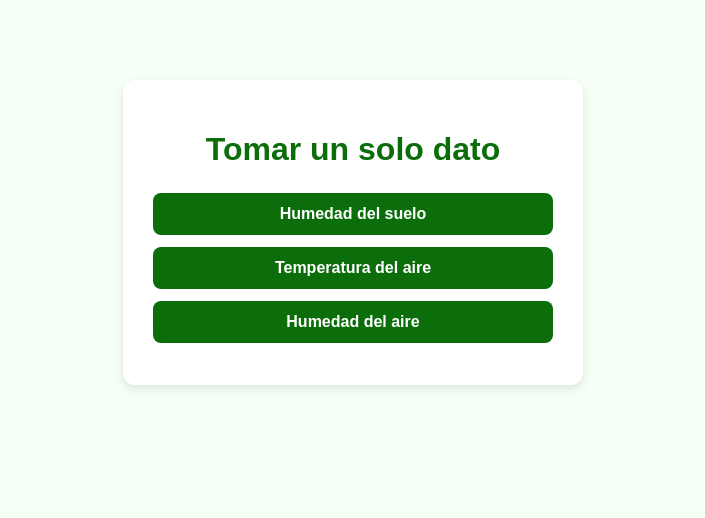
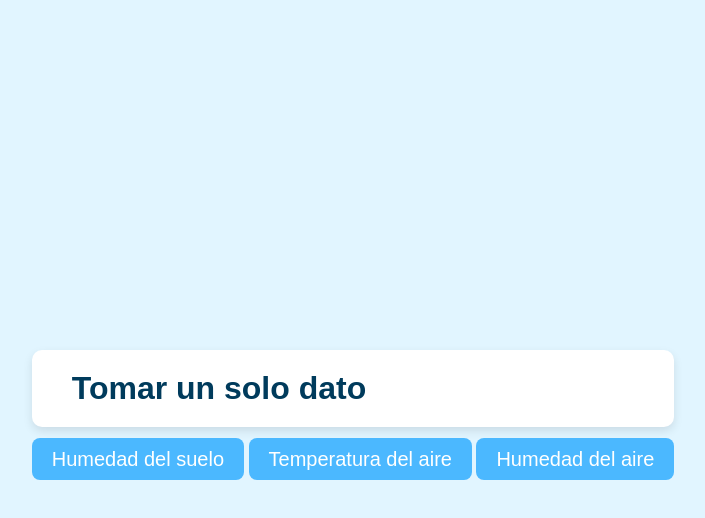
Before and after one commit to ValentinCangas/huerta2025, a plain HTML site: page index.html in a window 1280 px wide. Shown: the whole page, without its empty margins (287-992 px from the left). Drawn offline with Linux system fonts and the light colour scheme.

Commit message:
Update style.css

```diff
--- a/style.css
+++ b/style.css
@@ -1,44 +1,35 @@
-/* Estilo general */
+
         body {
             margin: 0;
             padding: 0;
             font-family: Arial, Helvetica, sans-serif;
-    background: #f5fff5;        /* Blanco verdoso */
-    color: #1a4d1a;             /* Verde oscuro */
+            background: #e1f5ff; /* azul cielo claro */
+            color: #003b5c; /* azul más oscuro para contraste */
+            display: flex;
+            justify-content: center;
+            align-items: center;
+            height: 100vh;
+            flex-direction: column;
         }
 
-/* Contenedor principal */
-.form {
-    max-width: 400px;
-    margin: 80px auto;
-    padding: 30px;
-    background: #ffffff;        /* Blanco */
-    border-radius: 12px;
+        h1 {
+            background: white;
+            padding: 20px 40px;
+            border-radius: 10px;
             box-shadow: 0 4px 10px rgba(0,0,0,0.1);
-    text-align: center;
         }
 
-/* Título */
-h1.datos {
-    margin-bottom: 25px;
-    color: #0b6e0b;             /* Verde vibrante */
+        a {
+            margin-top: 20px;
+            text-decoration: none;
+            font-size: 20px;
+            color: white;
+            background: #4bb8ff; /* azul cielo */
+            padding: 10px 20px;
+            border-radius: 8px;
+            transition: 0.3s;
         }
 
-/* Enlaces */
-a {
-    display: block;
-    margin: 12px 0;
-    padding: 12px;
-    text-decoration: none;
-    background: #0b6e0b;
-    color: white;
-    font-weight: bold;
-    border-radius: 8px;
-    transition: 0.3s ease;
+        a:hover {
+            background: #0094e0;
         }
-
-/* Hover */
-a:hover {
-    background: #0e8e0e;        /* Verde más brillante */
-    transform: scale(1.05);
-}
```
Lines whose indentation alone changed are shown as unchanged.
